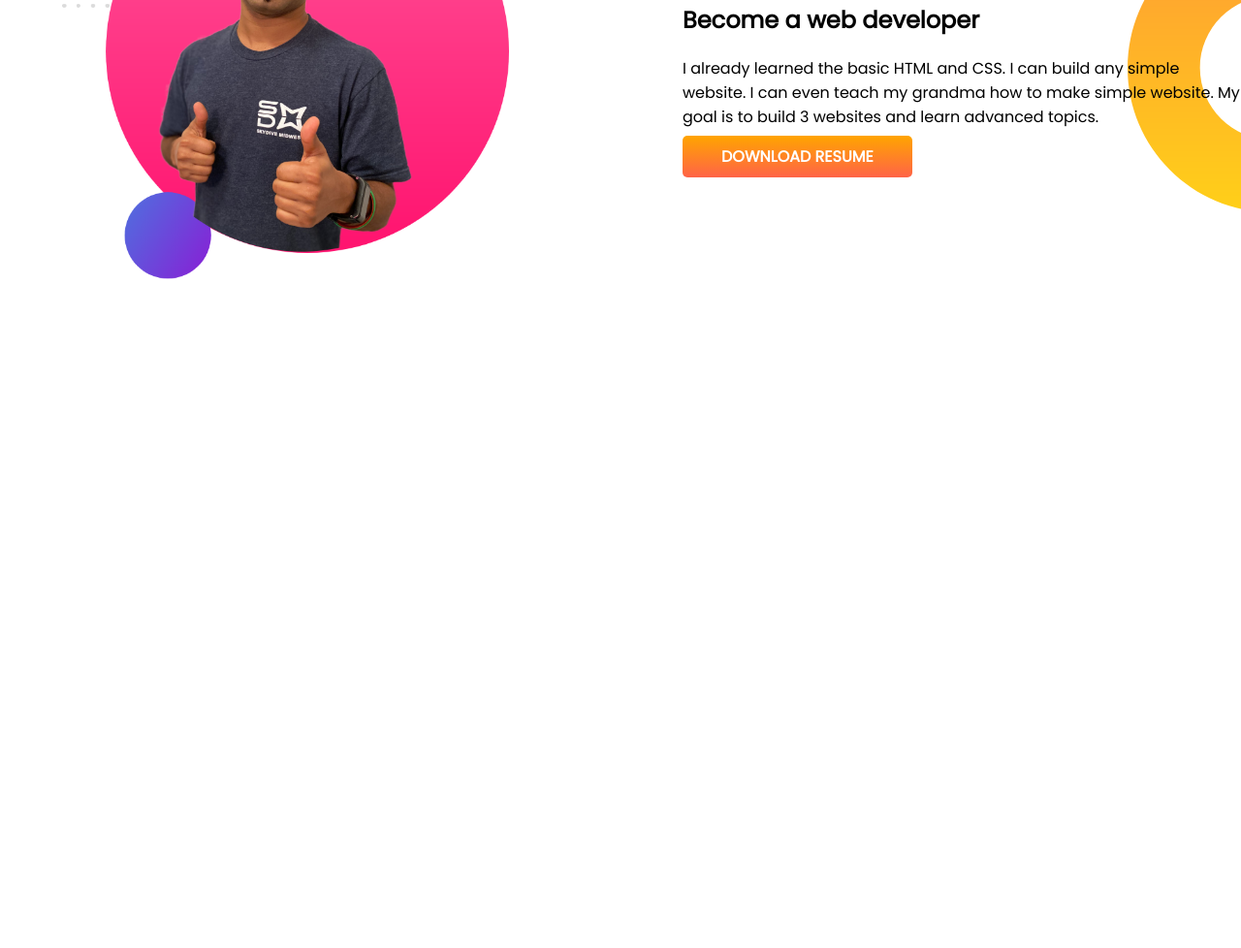
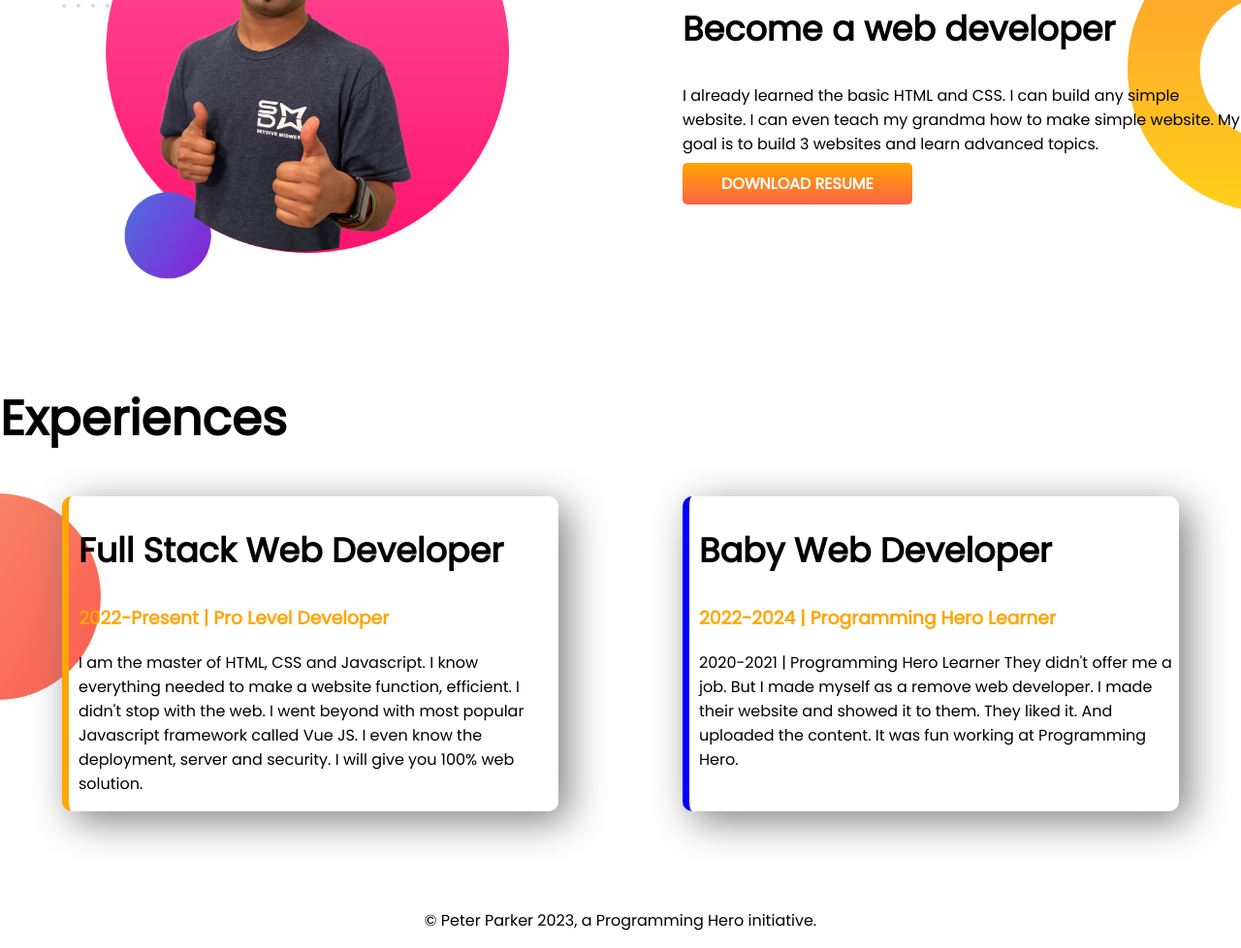
Before and after one commit to sanjit00/developer-portfolio-two-, a plain HTML site: page index.html in a window 1280 px wide. Shown: the part 719-1697 px from the top of the page at 97% size. Before the commit the page ends 1114 px from the top, so only its background shows below. Drawn offline with Linux system fonts and the light colour scheme.

Commit message:
styled border and added footer

```diff
--- a/index.html
+++ b/index.html
@@ -14,7 +14,7 @@
 </head>
 
 <body>
-    <section class="top-banner">
+    <section class="top-banner flexible-container">
         <div class="half-width">
             <h1>Welcome To</h1>
             <h1> <span class="orange-color">Peter Parker</span> World !</h1>
@@ -32,7 +32,7 @@
             <img src="images/jhankar.png" alt="">
         </div>
     </section>
-    <section class="dream-big">
+    <section class="dream-big flexible-container">
         <div class="half-width">
             <img src="images/jhankar2.png" alt="">
         </div>
@@ -47,10 +47,32 @@
     </section>
 
 
+    <section class="experience-area">
+        <h1>Experiences</h1>
+        <div class="flexible-container">
+            <div id="full-stack-web-developer" class="experience-item">
+                <h2>Full Stack Web Developer</h2>
+                <h3 class="orange-color">2022-Present | Pro Level Developer</h3>
+                <p>I am the master of HTML, CSS and Javascript. I know everything needed to make a website function,
+                    efficient. I didn't stop with the web. I went beyond with most popular Javascript framework called
+                    Vue
+                    JS. I even know the deployment, server and security. I will give you 100% web solution.</p>
 
-
-
-
+            </div>
+            <div id="baby-web-weveloper" class="experience-item">
+                <h2>Baby Web Developer</h2>
+                <h3 class="orange-color">2022-2024 | Programming Hero Learner</h3>
+                <p>2020-2021 | Programming Hero Learner
+                    They didn't offer me a job. But I made myself as a remove web developer. I made their website and
+                    showed
+                    it to them. They liked it. And uploaded the content. It was fun working at Programming Hero.</p>
+            </div>
+        </div>
+    </section>
 </body>
 
+<footer>
+    <p>© Peter Parker 2023, a Programming Hero initiative.</p>
+</footer>
+
 </html>
--- a/style.css
+++ b/style.css
@@ -8,11 +8,15 @@
     font-size: 50px;
 }
 
+h2 {
+    font-size: 35px;
+}
+
 .orange-color {
     color: orange;
 }
 
-section {
+.flexible-container {
     display: flex;
     margin-bottom: 100px;
 }
@@ -46,3 +50,34 @@
     background-repeat: no-repeat;
     background-position: right;
 }
+
+.experience-area {
+    background-image: url(images/exp-bg.png);
+    background-repeat: no-repeat;
+    background-position: left;
+
+
+}
+
+.experience-item {
+    width: 40%;
+    margin-left: 5%;
+    margin-right: 5%;
+    padding-left: 10px;
+    border-radius: 10px;
+    box-shadow: 10px 10px 40px gray;
+
+
+}
+
+#full-stack-web-developer {
+    border-left: 7px solid orange;
+}
+
+#baby-web-weveloper {
+    border-left: 7px solid blue;
+}
+
+footer p {
+    text-align: center;
+}
```
